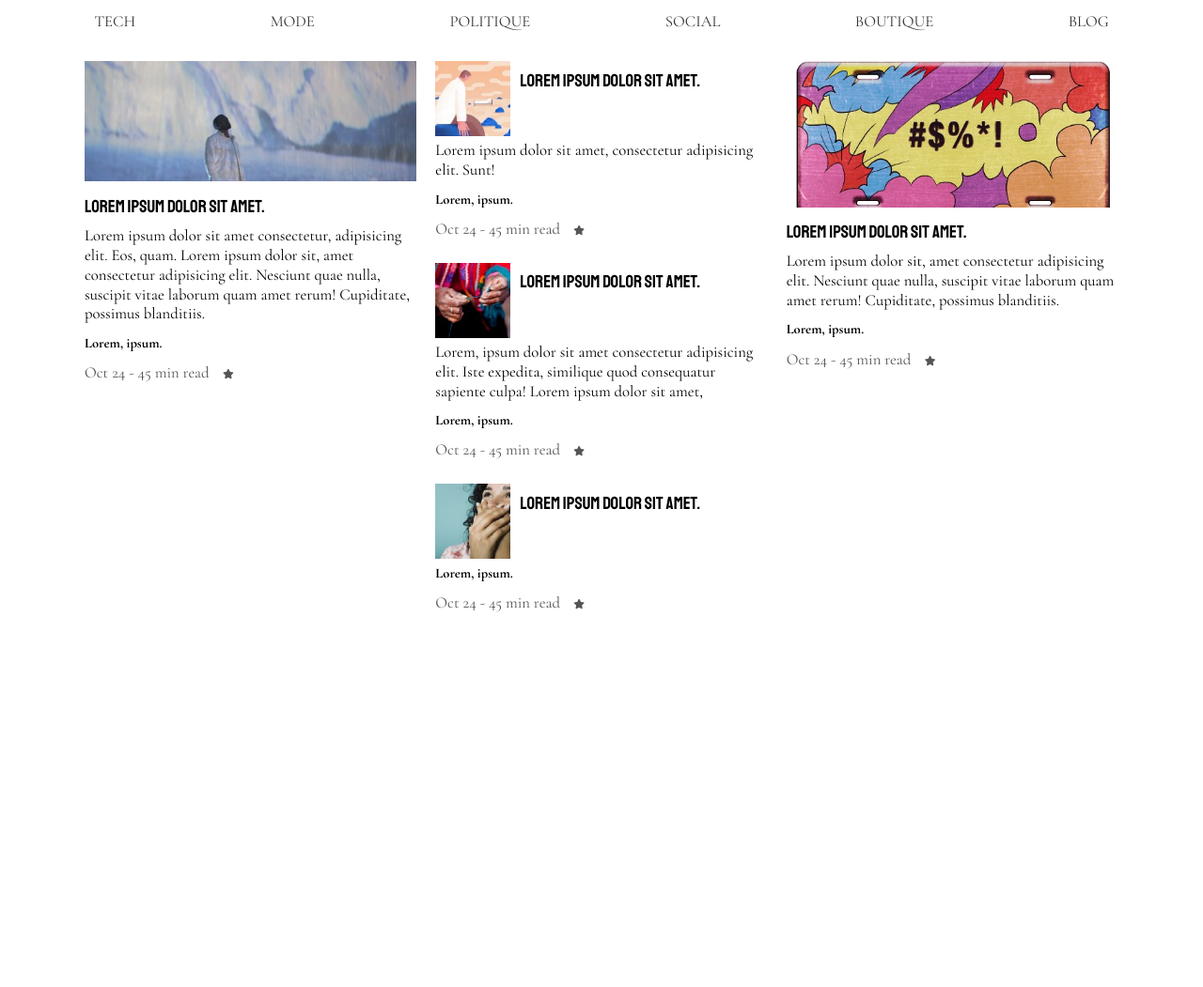
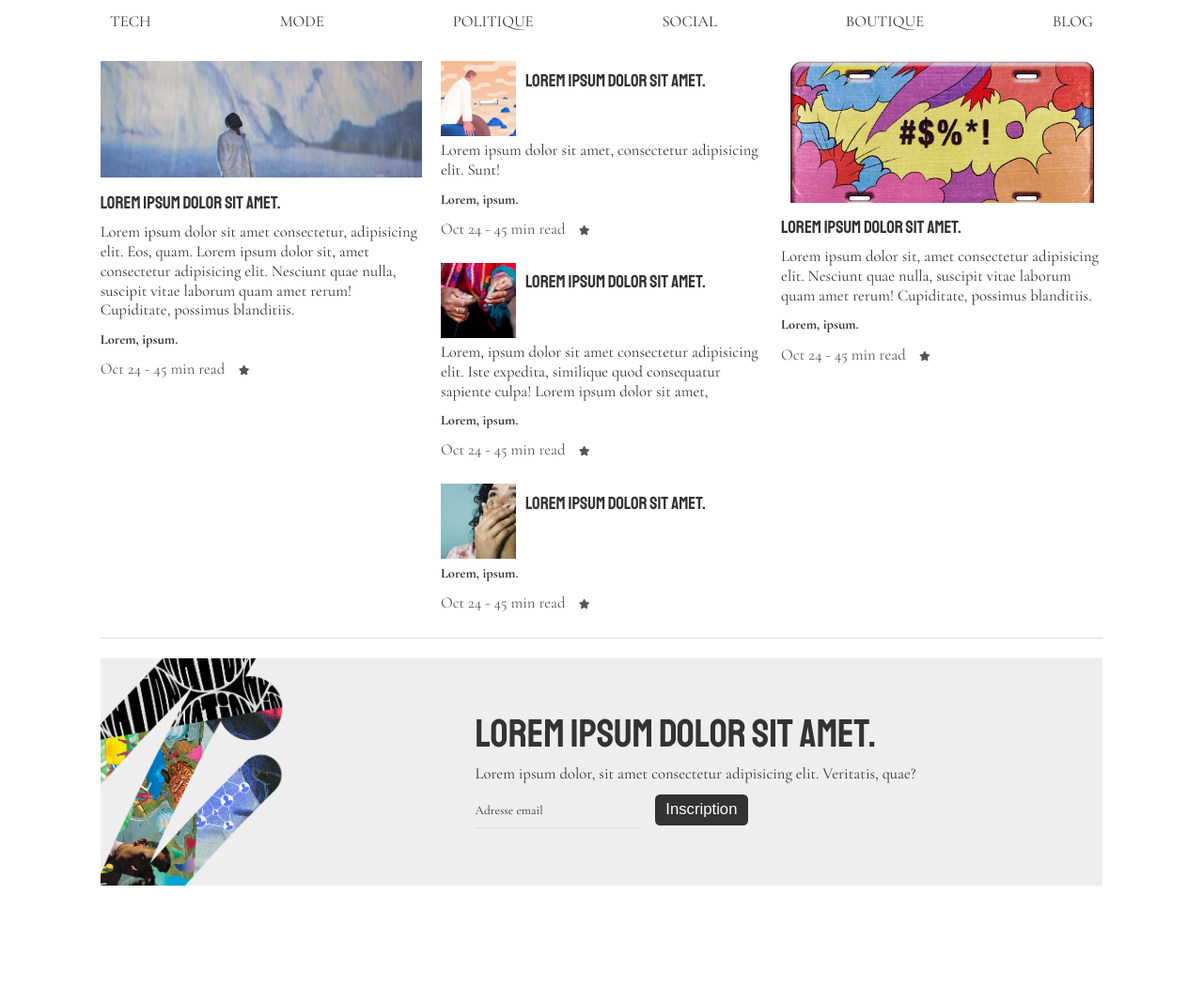
Before and after one commit to AdelinePat/Journal---medium, a plain HTML site: page index.html in a window 1280 px wide. Shown: the part 86-1137 px from the top of the page at 94% size. Drawn offline with nearby package versions, Linux system fonts and the light colour scheme.

Commit message:
feat: ads section done

```diff
--- a/css/style.css
+++ b/css/style.css
@@ -25,6 +25,7 @@ body {
   font-family: "Cormorant Garamond", serif;
   font-size: 1.6rem;
   line-height: 2rem;
+  color: var(--dark);
 }
 
 h1,
@@ -57,7 +58,12 @@ img {
 }
 
 i {
-    font-size: 1rem;
+  font-size: 1rem;
+}
+
+hr {
+  border: 0;
+  border-bottom: 1px solid var(--grey);
 }
 /* utility */
 .container {
@@ -65,6 +71,7 @@ i {
   margin: auto;
   max-width: 1100px;
   min-height: 1500px;
+  padding:0 1.6rem
 }
 
 .text-primary {
@@ -98,9 +105,21 @@ i {
   background: var(--primary);
 }
 
+.btn-dark {
+    background: var(--dark);
+    color: white;
+    border: 1px solid transparent;
+}
+
+.btn-dark:hover {
+    background: white;
+    border: 1px solid var(--dark);
+    color: var(--dark);
+}
+
 .mx-1 {
-    margin-right: 1rem;
-    margin-left: 1rem;
+  margin-right: 1rem;
+  margin-left: 1rem;
 }
 /* generic */
 .article-author {
@@ -179,7 +198,7 @@ nav {
 }
 
 .article-small p {
-    margin: 0.5rem 0rem;
+  margin: 0.5rem 0rem;
 }
 
 .article-small .article-content {
@@ -194,3 +213,56 @@ nav {
 .article-small .text-hint {
   grid-column: span 2;
 }
+
+/* ads */
+.ads {
+  background: var(--grey-light);
+  margin: 2rem 0rem;
+  display: grid;
+  grid-template-columns: 200px 1fr auto 1fr;
+  grid-template-rows: 1fr auto auto auto 1fr;
+  grid-template-areas:
+    "img . . ."
+    "img . h1 ."
+    "img . p ."
+    "img . form ."
+    "img . . .";
+}
+
+.ads img {
+  grid-area: img;
+  /* grid-column: 1 / 2;
+    grid-row: 1/6 */
+}
+
+.ads h1 {
+  grid-area: h1;
+  font-size: 4rem;
+  font-weight: 400;
+  /* grid-column: 3/4;
+    grid-row: 2/3;*/
+}
+.ads p {
+  grid-area: p;
+  /* grid-column: 3/4;
+    grid-row: 3/4; */
+}
+.ads form {
+  grid-area: form;
+  /* grid-column: 3/4;
+    grid-row: 4/5; */
+}
+
+.ads form input {
+    background: var(--grey-light);
+    border: 0;
+    border-bottom: 1px solid var(--grey);
+    padding: 1rem 0;
+    margin-right: 1rem;
+    outline: 0;
+}
+
+.ads ::placeholder {
+    color: var(--dark);
+    font-family: "Cormorant Garamond", serif;
+}
--- a/index.html
+++ b/index.html
@@ -54,7 +54,9 @@
             possimus blanditiis.
           </p>
           <p class="article-author">Lorem, ipsum.</p>
-          <p class="text-hint">Oct 24 - 45 min read <i class="fa-solid fa-star mx-1"></i></p>
+          <p class="text-hint">
+            Oct 24 - 45 min read <i class="fa-solid fa-star mx-1"></i>
+          </p>
         </article>
         <article class="article-small">
           <img src="./img/bloc-2.jpeg" alt="bloc 2" />
@@ -63,7 +65,9 @@
             Lorem ipsum dolor sit amet, consectetur adipisicing elit. Sunt!
           </p>
           <p class="article-author">Lorem, ipsum.</p>
-          <p class="text-hint">Oct 24 - 45 min read <i class="fa-solid fa-star mx-1"></i></p>
+          <p class="text-hint">
+            Oct 24 - 45 min read <i class="fa-solid fa-star mx-1"></i>
+          </p>
         </article>
         <article class="article-small">
           <img src="./img/bloc-3.jpeg" alt="bloc 3" />
@@ -74,13 +78,17 @@
             dolor sit amet, consectetur adipisicing elit. Sunt!
           </p>
           <p class="article-author">Lorem, ipsum.</p>
-          <p class="text-hint">Oct 24 - 45 min read <i class="fa-solid fa-star mx-1"></i></p>
+          <p class="text-hint">
+            Oct 24 - 45 min read <i class="fa-solid fa-star mx-1"></i>
+          </p>
         </article>
         <article class="article-small">
           <img src="./img/bloc-4.jpeg" alt="bloc 4" />
           <h3>Lorem ipsum dolor sit amet.</h3>
           <p class="article-author">Lorem, ipsum.</p>
-          <p class="text-hint">Oct 24 - 45 min read <i class="fa-solid fa-star mx-1"></i></p>
+          <p class="text-hint">
+            Oct 24 - 45 min read <i class="fa-solid fa-star mx-1"></i>
+          </p>
         </article>
         <article>
           <img src="./img/bloc-5.jpeg" alt="bloc 5" />
@@ -91,8 +99,28 @@
             possimus blanditiis.
           </p>
           <p class="article-author">Lorem, ipsum.</p>
-          <p class="text-hint">Oct 24 - 45 min read <i class="fa-solid fa-star mx-1"></i></p>
+          <p class="text-hint">
+            Oct 24 - 45 min read <i class="fa-solid fa-star mx-1"></i>
+          </p>
         </article>
+      </section>
+      <hr />
+      <section class="ads">
+        <img src="./img/ads.png" alt="ads" />
+        <h1>Lorem ipsum dolor sit amet.</h1>
+        <p>
+          Lorem ipsum dolor, sit amet consectetur adipisicing elit. Veritatis,
+          quae?
+        </p>
+        <form action="#">
+          <input
+            type="text"
+            name="email"
+            id="email"
+            placeholder="Adresse email"
+          />
+          <button class="btn btn-dark">Inscription</button>
+        </form>
       </section>
     </div>
   </body>
```
